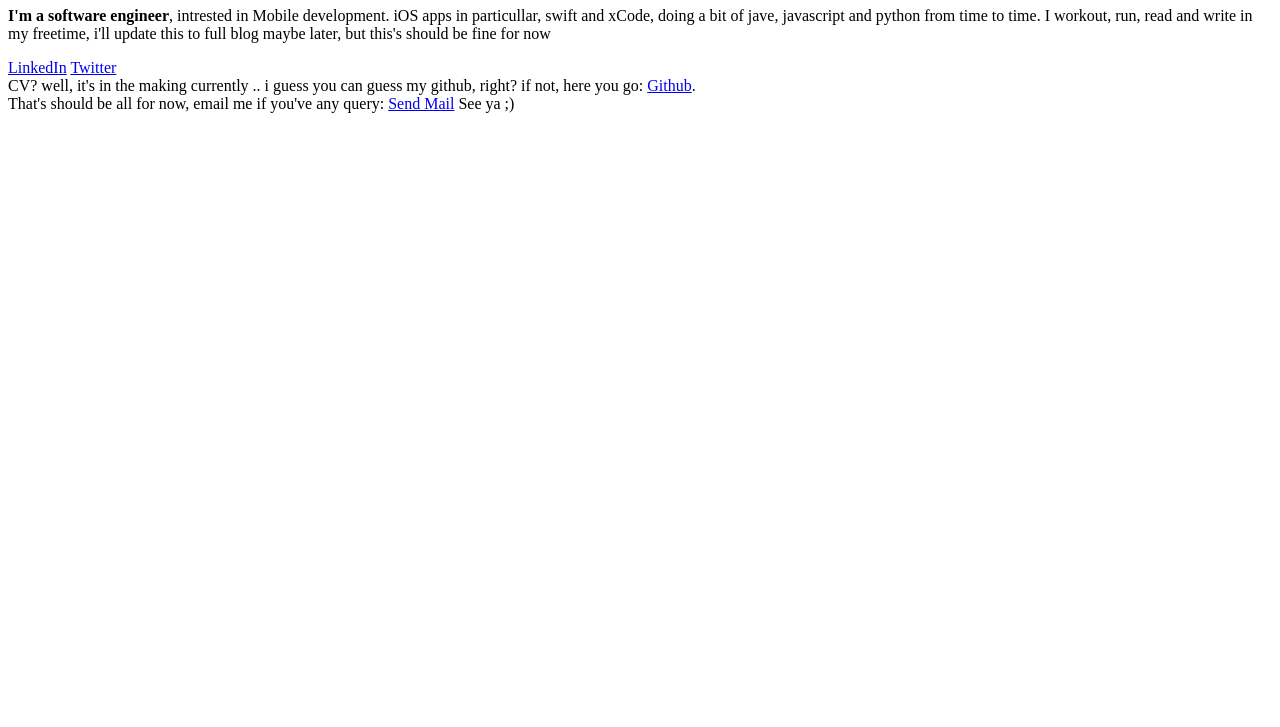
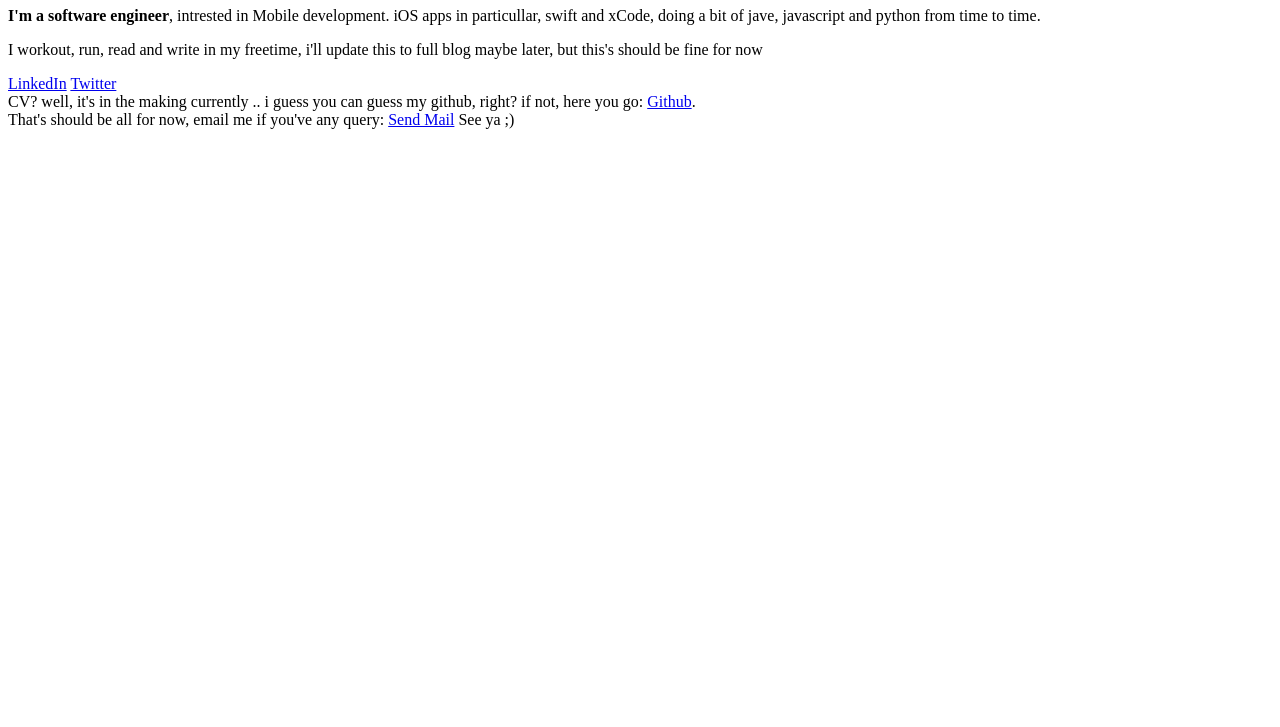
Before and after one commit to Yoloabdo/yoloabdo.github.io, a plain HTML site: page index.html in a window 1280 px wide. Shown: the part 73-800 px from the top of the page. Drawn offline with Linux system fonts and the light colour scheme.

Commit message:
little info edit

```diff
--- a/index.html
+++ b/index.html
@@ -2,7 +2,8 @@
 <html>
 <body>
 <h1>Hello World</h1>
-<p><b>I'm a software engineer</b>, intrested in Mobile development. iOS apps in particullar, swift and xCode, doing a bit of jave, javascript and python from time to time. I workout, run, read and write in my freetime, i'll update this to full blog maybe later, but this's should be fine for now</p>
+<p><b>I'm a software engineer</b>, intrested in Mobile development. iOS apps in particullar, swift and xCode, doing a bit of jave, javascript and python from time to time.</p>
+<p>I workout, run, read and write in my freetime, i'll update this to full blog maybe later, but this's should be fine for now</p>
 
 <a href="https://eg.linkedin.com/in/abdulrhmaneaita">LinkedIn</a>
 <a href="https://twitter.com/yoloAbdo">Twitter</a>
```
